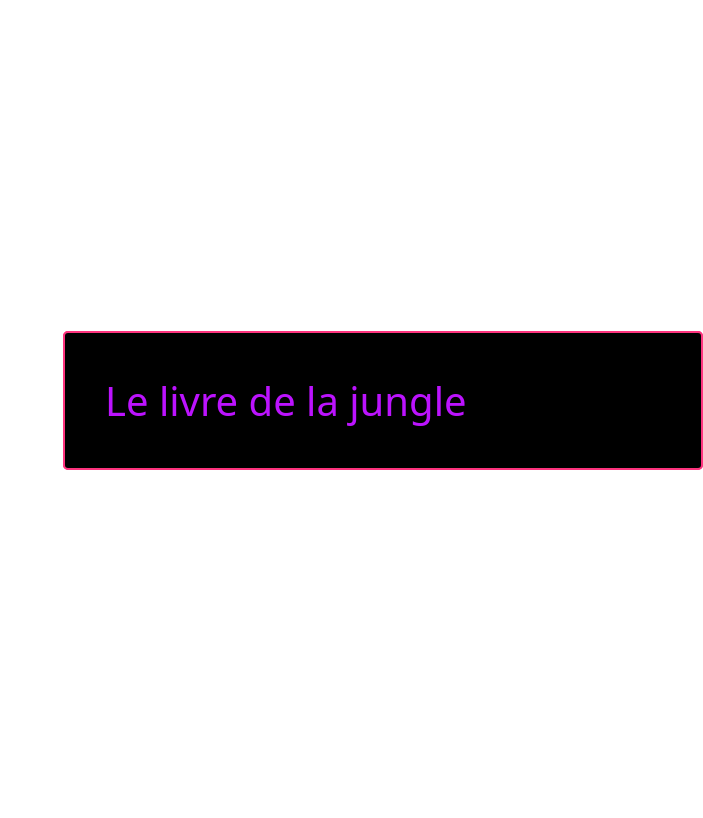
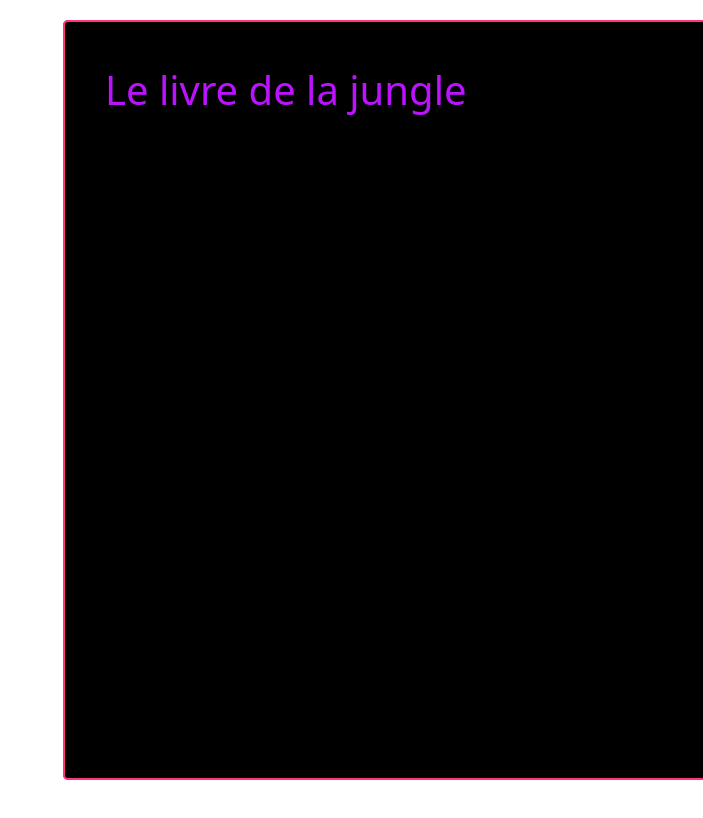
Before and after one commit to Arendti/Arendti.github.io, a plain HTML site: page index.html in a window 1280 px wide. Shown: the top 818 px of the page, without its empty margins (577-1280 px from the left). Drawn offline with Linux system fonts and the light colour scheme.

Commit message:
Update index.css

```diff
--- a/index.css
+++ b/index.css
@@ -53,6 +53,8 @@
     border-radius: 5px;
     background-color: rgb(0 0 0 / 1);
     padding: 1em;
+    height: 95dvh;
+    width: 95dvw;
     color: #bc13fe;
   }
 
```
